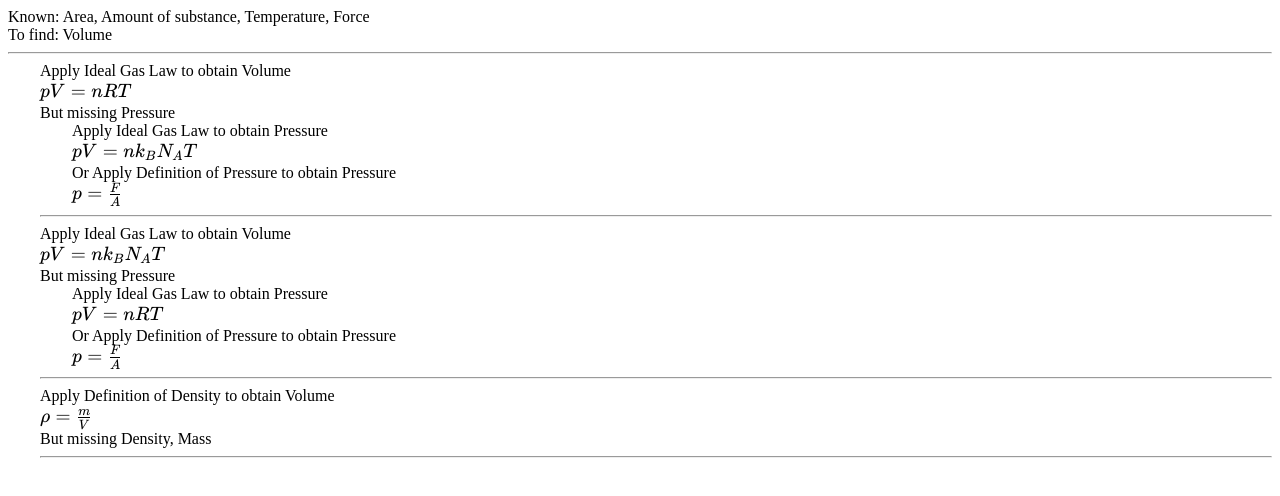
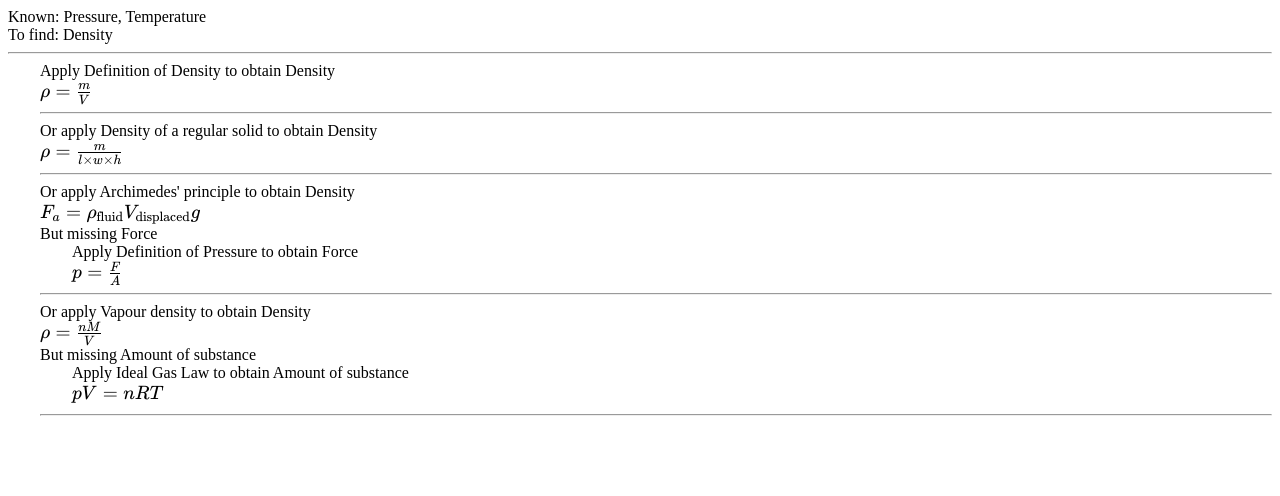
Before and after one commit to Eurydia/project-advanced-unit-converter, a React (Vite) app: page / in a window 1280 px wide. Shown: the top 496 px of the page. Built offline with nearby package versions, Linux system fonts and the light colour scheme.

Commit message:
collected additional equations

```diff
--- a/src/App/App.tsx
+++ b/src/App/App.tsx
@@ -9,12 +9,12 @@ import { Graph } from "./components/Graph";
 import { EquationRegistry } from "../assets/equations";
 
 export const App: FC = () => {
-	const targetVar = variableGet("Volume");
+	const targetVar = variableGet("Density");
 	const givenVars: Variable[] = [
-		variableGet("Area"),
-		variableGet("Amount of substance"),
+		variableGet("Pressure"),
+		// variableGet("Amount of substance"),
 		variableGet("Temperature"),
-		variableGet("Force"),
+		// variableGet("Force"),
 	];
 	return (
 		<div>
@@ -34,7 +34,7 @@ export const App: FC = () => {
 				return (
 					<div style={{ paddingLeft: "2rem" }}>
 						<Graph
-							first
+							first={index === 0}
 							key={`topgraph-${index}`}
 							path={path}
 						/>
--- a/src/App/components/Graph.tsx
+++ b/src/App/components/Graph.tsx
@@ -11,7 +11,7 @@ export const Graph: FC<GraphProps> = (props) => {
 	return (
 		<div>
 			<div>
-				{!first ? "Or" : <Fragment />} Apply{" "}
+				{!first ? "Or apply" : "Apply"}{" "}
 				{path.targetRule.label} to obtain{" "}
 				{path.variable.label}
 			</div>
--- a/src/assets/constants.ts
+++ b/src/assets/constants.ts
@@ -33,3 +33,7 @@ constantRegister("Ideal gas constant", "R");
 constantRegister("Boltzmann constant ", "k_{B}");
 constantRegister("Avogadro constant", "N_{A}");
 constantRegister("Molar mass", "M");
+constantRegister(
+	"Gravitational acceleration",
+	"g",
+);
--- a/src/assets/equations.ts
+++ b/src/assets/equations.ts
@@ -209,3 +209,38 @@ equationRegister(
 	],
 	[],
 );
+
+equationRegister(
+	"Density of a regular solid",
+	"\\rho = \\frac{m}{l\\times w\\times h}",
+	[
+		variableGet("Density"),
+		variableGet("Mass"),
+		variableGet("Length"),
+		variableGet("Width"),
+		variableGet("Height"),
+	],
+	[],
+);
+
+equationRegister(
+	"Archimedes' principle",
+	"F_{a} = \\rho_{\\text{fluid}} V_{\\text{displaced}}g",
+	[
+		variableGet("Force"),
+		variableGet("Density"),
+		variableGet("Volume"),
+	],
+	[constantGet("Gravitational acceleration")],
+);
+
+equationRegister(
+	"Vapour density",
+	"\\rho = \\frac{nM}{V}",
+	[
+		variableGet("Amount of substance"),
+		variableGet("Density"),
+		variableGet("Volume"),
+	],
+	[constantGet("Molar mass")],
+);
--- a/src/assets/variables.ts
+++ b/src/assets/variables.ts
@@ -49,3 +49,6 @@ variableRegister("Amount of substance", "n");
 variableRegister("Particle number", "N");
 variableRegister("Density", "\\rho");
 variableRegister("Mass", "m");
+variableRegister("Length", "l");
+variableRegister("Width", "h");
+variableRegister("Height", "w");
--- a/src/core/calculateSteps.ts
+++ b/src/core/calculateSteps.ts
@@ -74,12 +74,6 @@ export const calculateSteps = (
 			relatedEquation.variables,
 		);
 
-		const restrictedRules = relatedRules.filter(
-			(rule) =>
-				rule.latexExpression !==
-				relatedEquation.latexExpression,
-		);
-
 		// const restrictedRules = relatedRules.filter(
 		// 	(rule) => {
 		// 		for (const v of rule.variables) {
@@ -100,6 +94,36 @@ export const calculateSteps = (
 		> = {};
 
 		for (const missingVar of missingVariables) {
+			const restrictedRules = relatedRules.filter(
+				(rule) => {
+					if (
+						rule.latexExpression ===
+						relatedEquation.latexExpression
+					) {
+						return false;
+					}
+
+					for (const v of rule.variables) {
+						if (
+							v.latexLabel ===
+							missingVar.latexLabel
+						) {
+							continue;
+						}
+
+						for (const missingVar of missingVariables) {
+							if (
+								missingVar.latexLabel ===
+								v.latexLabel
+							) {
+								return false;
+							}
+						}
+					}
+					return true;
+				},
+			);
+
 			missingPathToVar[missingVar.label] =
 				calculateSteps(
 					missingVar,
```
